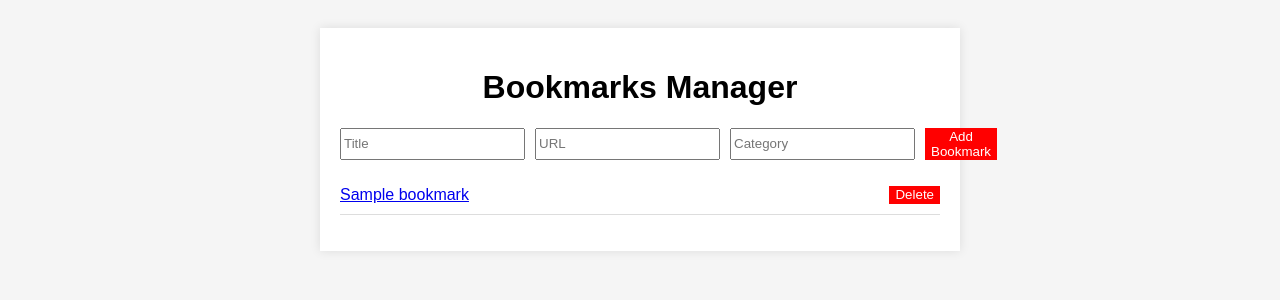
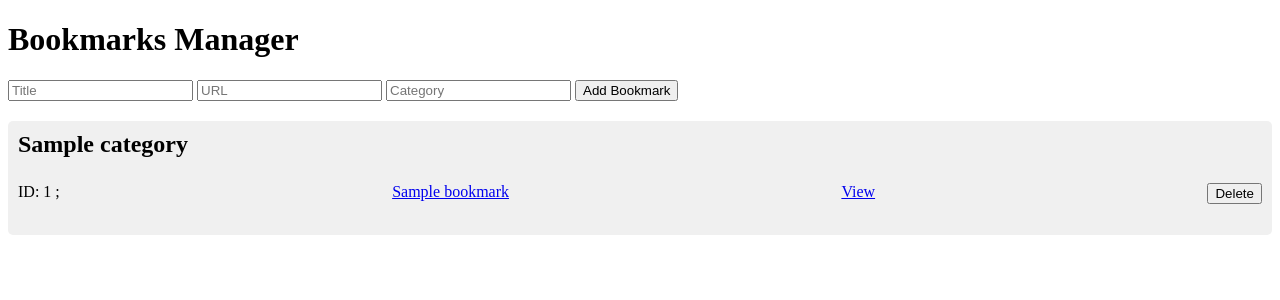
Before and after one commit to star1ybog/bookmarks_manager_app_2, a Flask app: template templates/index.html in a window 1280 px wide. Shown: the top 300 px of the page. Run offline with Flask 3, Linux system fonts and the light colour scheme; the template is opened without the code that fills it: most values are stand-ins (such as "Sample title", 1, 10 or a date in 2020).

Commit message:
update_1
changed html, added automatic sorting in categories, view button, added posibility to edit hte bookmark, added README file

```diff
--- a/app.py
+++ b/app.py
@@ -1,4 +1,3 @@
-# app.py
 from flask import Flask, render_template, request, jsonify, redirect, url_for
 
 app = Flask(__name__)
@@ -9,7 +8,27 @@ bookmark_id_counter = 1
 
 @app.route('/')
 def index():
-    return render_template('index.html', bookmarks=bookmarks)
+    # Group bookmarks by category and sort them by title
+    categorized_bookmarks = {}
+    for bookmark in bookmarks:
+        category = bookmark.get('category', 'Uncategorized')
+        if category not in categorized_bookmarks:
+            categorized_bookmarks[category] = []
+        categorized_bookmarks[category].append(bookmark)
+
+    # Sort bookmarks by title within each category
+    for category in categorized_bookmarks:
+        categorized_bookmarks[category].sort(key=lambda b: b['title'])
+
+    return render_template('index.html', categorized_bookmarks=categorized_bookmarks)
+
+@app.route('/bookmark/<int:bookmark_id>', methods=['GET'])
+def get_bookmark(bookmark_id):
+    # View individual bookmark by ID
+    for bookmark in bookmarks:
+        if bookmark['id'] == bookmark_id:
+            return render_template('bookmark_detail.html', bookmark=bookmark)
+    return render_template('404.html'), 404
 
 @app.route('/bookmark', methods=['POST'])
 def create_bookmark():
@@ -19,28 +38,12 @@ def create_bookmark():
         'id': bookmark_id_counter,
         'title': data['title'],
         'url': data['url'],
-        'category': data.get('category', ''),
+        'category': data.get('category', 'Uncategorized'),
         'favorite': False
     }
     bookmarks.append(bookmark)
     bookmark_id_counter += 1
     return jsonify(bookmark), 201
-
-@app.route('/bookmark/<int:bookmark_id>', methods=['GET'])
-def get_bookmark(bookmark_id):
-    for bookmark in bookmarks:
-        if bookmark['id'] == bookmark_id:
-            return jsonify(bookmark), 200
-    return jsonify({'error': 'Bookmark not found'}), 404
-
-@app.route('/bookmark/<int:bookmark_id>', methods=['PUT'])
-def update_bookmark(bookmark_id):
-    data = request.json
-    for bookmark in bookmarks:
-        if bookmark['id'] == bookmark_id:
-            bookmark.update(data)
-            return jsonify(bookmark), 200
-    return jsonify({'error': 'Bookmark not found'}), 404
 
 @app.route('/bookmark/<int:bookmark_id>', methods=['DELETE'])
 def delete_bookmark(bookmark_id):
@@ -48,13 +51,17 @@ def delete_bookmark(bookmark_id):
     bookmarks = [b for b in bookmarks if b['id'] != bookmark_id]
     return jsonify({'message': 'Bookmark deleted'}), 200
 
-@app.route('/bookmark/<int:bookmark_id>/favorite', methods=['PUT'])
-def favorite_bookmark(bookmark_id):
+@app.route('/bookmark/<int:bookmark_id>', methods=['PUT'])
+def edit_bookmark(bookmark_id):
+    data = request.json
     for bookmark in bookmarks:
         if bookmark['id'] == bookmark_id:
-            bookmark['favorite'] = not bookmark['favorite']
+            bookmark['title'] = data['title']
+            bookmark['url'] = data['url']
+            bookmark['category'] = data.get('category', bookmark['category'])
             return jsonify(bookmark), 200
-    return jsonify({'error': 'Bookmark not found'}), 404
+    return jsonify({'message': 'Bookmark not found'}), 404
+
 
 if __name__ == '__main__':
     app.run(debug=True)
--- a/static/css/styles.css
+++ b/static/css/styles.css
@@ -1,42 +1,22 @@
 /* static/css/styles.css */
-body {
-    font-family: Arial, sans-serif;
-    background-color: #f5f5f5;
-    padding: 20px;
+.category-block {
+    margin-top: 20px;
+    padding: 10px;
+    background-color: #f0f0f0;
+    border-radius: 5px;
 }
 
-.container {
-    max-width: 600px;
-    margin: 0 auto;
-    background-color: white;
-    padding: 20px;
-    box-shadow: 0 0 10px rgba(0, 0, 0, 0.1);
+.category-block h2 {
+    margin-top: 0;
 }
 
-h1 {
-    text-align: center;
-}
-
-form {
-    display: flex;
-    gap: 10px;
-}
-
-ul {
+.bookmark-list {
     list-style: none;
     padding: 0;
 }
 
-li {
+.bookmark-list li {
     display: flex;
     justify-content: space-between;
-    padding: 10px 0;
-    border-bottom: 1px solid #ddd;
+    padding: 5px 0;
 }
-
-button {
-    background-color: red;
-    color: white;
-    border: none;
-    cursor: pointer;
-}
--- a/static/js/script.js
+++ b/static/js/script.js
@@ -1,5 +1,34 @@
 // static/js/script.js
 $(document).ready(function () {
+    // Function to render bookmarks by category
+    function renderBookmarks(categorizedBookmarks) {
+        $('.category-block').remove(); // Clear the current view
+
+        for (const [category, bookmarks] of Object.entries(categorizedBookmarks)) {
+            const categoryBlock = $(`
+                <div class="category-block">
+                    <h2>${category}</h2>
+                    <ul class="bookmark-list"></ul>
+                </div>
+            `);
+
+            // Sort bookmarks by title before adding them
+            bookmarks.sort((a, b) => a.title.localeCompare(b.title));
+
+            bookmarks.forEach(bookmark => {
+                categoryBlock.find('.bookmark-list').append(`
+                    <li data-id="${bookmark.id}">
+                        <a href="${bookmark.url}" target="_blank">${bookmark.title}</a>
+                        <a href="/bookmark/${bookmark.id}">View</a>
+                        <button class="delete-btn">Delete</button>
+                    </li>
+                `);
+            });
+
+            $('body').append(categoryBlock);
+        }
+    }
+
     // Add a new bookmark
     $('#bookmark-form').on('submit', function (e) {
         e.preventDefault();
@@ -12,20 +41,20 @@ $(document).ready(function () {
             url: '/bookmark',
             contentType: 'application/json',
             data: JSON.stringify({ title, url, category }),
-            success: function (bookmark) {
-                $('#bookmarks-list').append(`
-                    <li data-id="${bookmark.id}">
-                        <a href="${bookmark.url}" target="_blank">${bookmark.title}</a>
-                        <button class="delete-btn">Delete</button>
-                    </li>
-                `);
+            success: function (newBookmark) {
+                // Fetch updated categorized bookmarks
+                $.get('/', function (html) {
+                    const newDom = $(html);
+                    const categorizedBookmarks = newDom.find('.category-block');
+                    renderBookmarks(categorizedBookmarks);
+                });
                 $('#bookmark-form')[0].reset();
             }
         });
     });
 
     // Delete a bookmark
-    $('#bookmarks-list').on('click', '.delete-btn', function () {
+    $('body').on('click', '.delete-btn', function () {
         const id = $(this).closest('li').data('id');
         $.ajax({
             type: 'DELETE',
@@ -35,4 +64,30 @@ $(document).ready(function () {
             }
         });
     });
+
+    // Handle edit bookmark form submission
+    $('#edit-bookmark-form').on('submit', function (e) {
+        e.preventDefault();
+
+        const bookmarkId = $('#bookmark-id').val();
+        const title = $('#edit-title').val();
+        const url = $('#edit-url').val();
+        const category = $('#edit-category').val();
+
+        $.ajax({
+            type: 'PUT',
+            url: `/bookmark/${bookmarkId}`,
+            contentType: 'application/json',
+            data: JSON.stringify({ title, url, category }),
+            success: function (updatedBookmark) {
+                console.log('Bookmark updated:', updatedBookmark);
+                // Optionally redirect to the index or update the displayed bookmark
+                window.location.href = '/'; // Redirect to the main bookmarks page
+            },
+            error: function (error) {
+                console.error('Error updating bookmark:', error);
+                alert('Error updating bookmark. Please try again.');
+            }
+        });
+    });
 });
--- a/templates/index.html
+++ b/templates/index.html
@@ -3,6 +3,8 @@
 
 {% block content %}
 <h1>Bookmarks Manager</h1>
+
+<!-- Bookmark Form -->
 <div>
     <form id="bookmark-form">
         <input type="text" id="title" placeholder="Title" required />
@@ -12,12 +14,20 @@
     </form>
 </div>
 
-<ul id="bookmarks-list">
+<!-- Categorized Bookmarks -->
+{% for category, bookmarks in categorized_bookmarks.items() %}
+<div class="category-block">
+    <h2>{{ category }}</h2>
+    <ul class="bookmark-list">
         {% for bookmark in bookmarks %}
-    <li data-id="{{ bookmark.id }}">
+        <li>
+            <span>ID: {{ bookmark.id }} ; </span>
             <a href="{{ bookmark.url }}" target="_blank">{{ bookmark.title }}</a>
+            <a href="{{ url_for('get_bookmark', bookmark_id=bookmark.id) }}">View</a>
             <button class="delete-btn">Delete</button>
         </li>
         {% endfor %}
     </ul>
+</div>
+{% endfor %}
 {% endblock %}
```
Also changed, not shown: templates/404.html (added, +8 -0 lines), templates/bookmark_detail.html (added, +23 -0 lines), README.md (added). Lines whose indentation alone changed are shown as unchanged.
